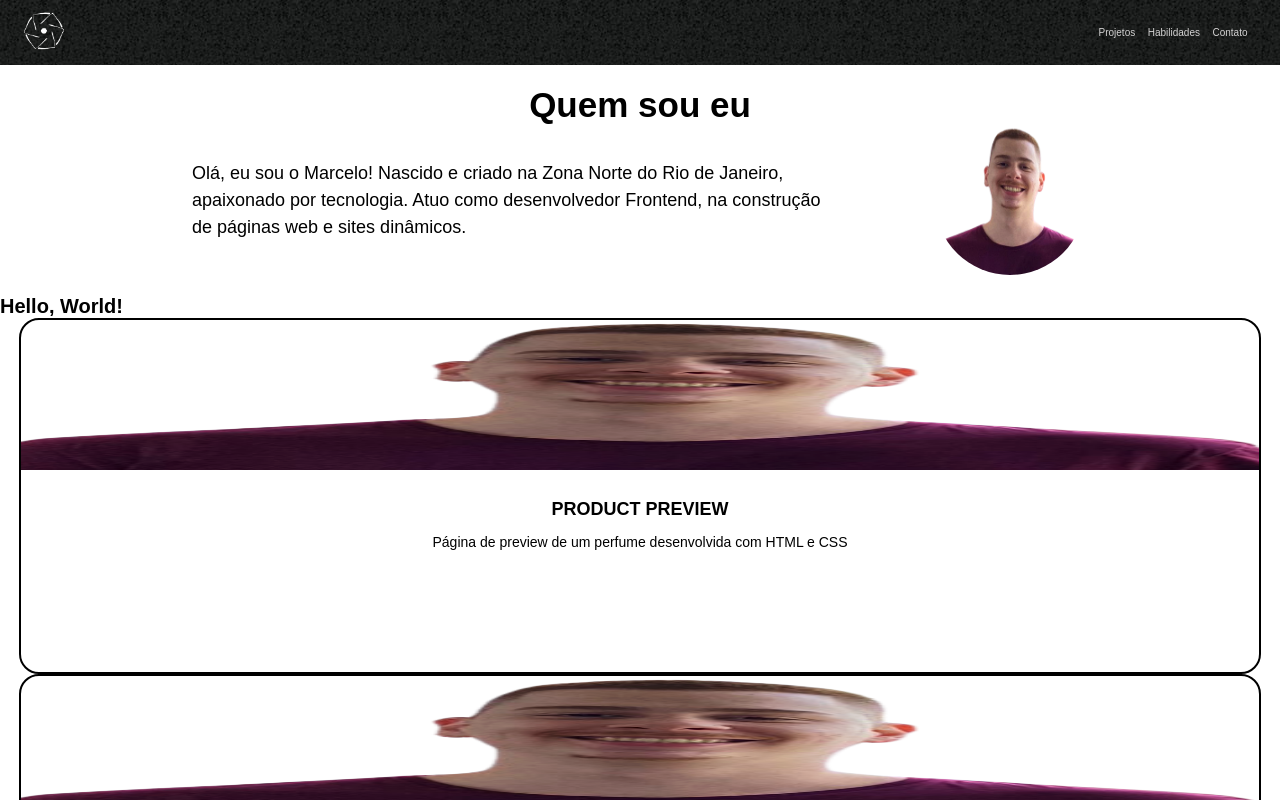
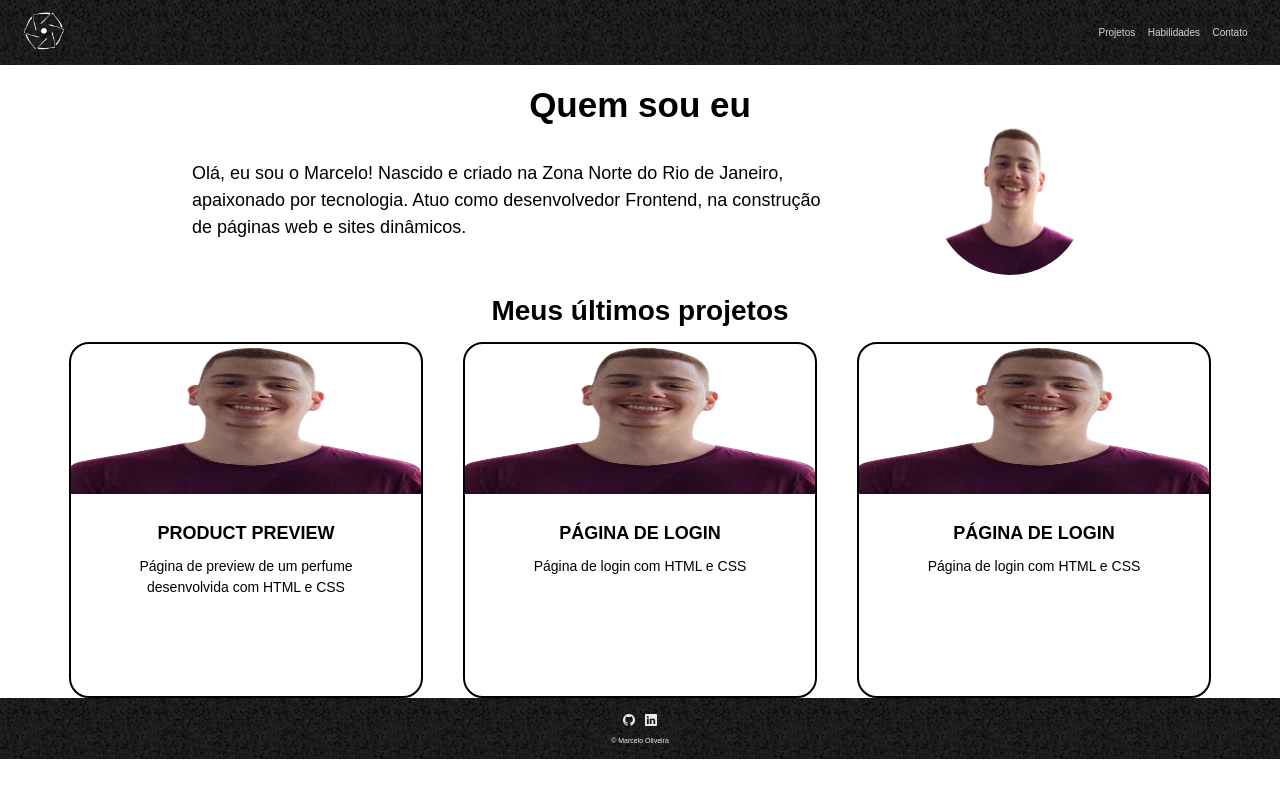
Before and after one commit to heiderick13/portfolio-react, a React (Vite) app: page / in a window 1280 px wide. Shown: the top 800 px of the page. Built offline with nearby package versions, Linux system fonts and the light colour scheme.

Commit message:
:sparkles: feat: projects section

```diff
--- /dev/null
+++ b/src/components/MyProjects/MyProjects.css
@@ -0,0 +1,12 @@
+.projects__title {
+  text-align: center;
+  font-size: 2.8rem;
+  padding-bottom: 1.5rem;
+}
+
+.projects__list {
+  display: grid;
+  grid-template-columns: repeat(3, 1fr);
+  gap: 3rem;
+  padding-inline: 5%;
+}
--- /dev/null
+++ b/src/components/MyProjects/MyProjects.jsx
@@ -0,0 +1,31 @@
+import "./MyProjects.css";
+import Card from "../Card/Card";
+import project1 from "../../assets/img/pfp.png";
+import project2 from "../../assets/img/pfp.png";
+
+function MyProjects() {
+  return (
+    <section className="projects">
+      <h2 className="projects__title">Meus últimos projetos</h2>
+      <div className="projects__list">
+        <Card
+          name="Product Preview"
+          foto={project1}
+          description="Página de preview de um perfume desenvolvida com HTML e CSS"
+        />
+        <Card
+          name="Página de Login"
+          foto={project2}
+          description="Página de login com HTML e CSS"
+        />
+        <Card
+          name="Página de Login"
+          foto={project2}
+          description="Página de login com HTML e CSS"
+        />
+      </div>
+    </section>
+  );
+}
+
+export default MyProjects;
--- a/src/main.jsx
+++ b/src/main.jsx
@@ -4,25 +4,14 @@ import App from "./App";
 import Navbar from "./components/Navbar/Navbar";
 import AboutMe from "./components/AboutMe/AboutMe";
 import Footer from "./components/Footer/Footer";
-import Card from "./components/Card/Card";
-import project1 from "./assets/img/pfp.png";
-import project2 from "./assets/img/pfp.png";
+import MyProjects from "./components/MyProjects/MyProjects";
 
 ReactDOM.createRoot(document.getElementById("root")).render(
   <React.StrictMode>
     <Navbar />
     <AboutMe />
-    <App />
-    <Card
-      name="Product Preview"
-      foto={project1}
-      description="Página de preview de um perfume desenvolvida com HTML e CSS"
-    />
-    <Card
-      name="Página de Login"
-      foto={project2}
-      description="Página de login com HTML e CSS"
-    />
+    {/* <App /> */}
+    <MyProjects />
     <Footer />
   </React.StrictMode>
 );
```
